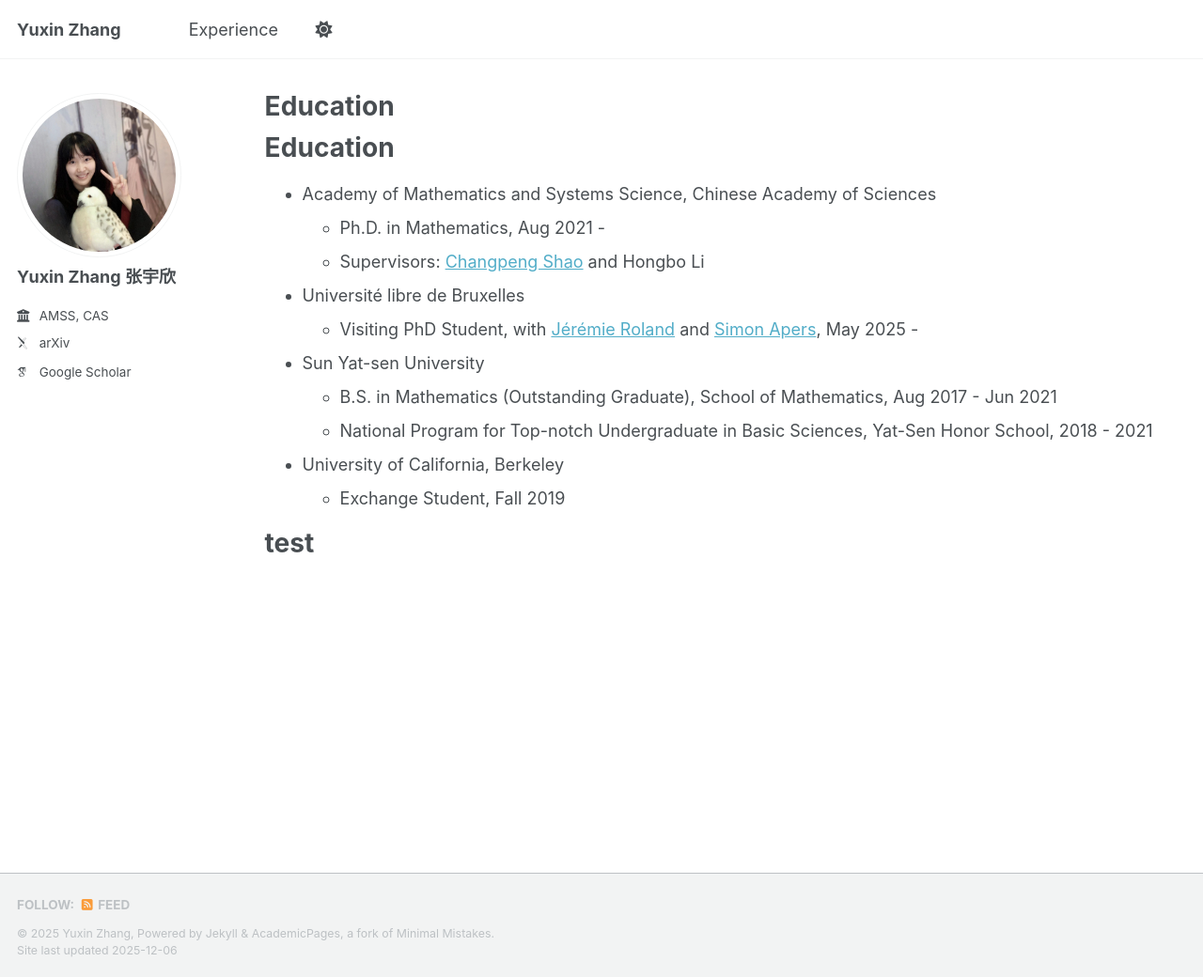
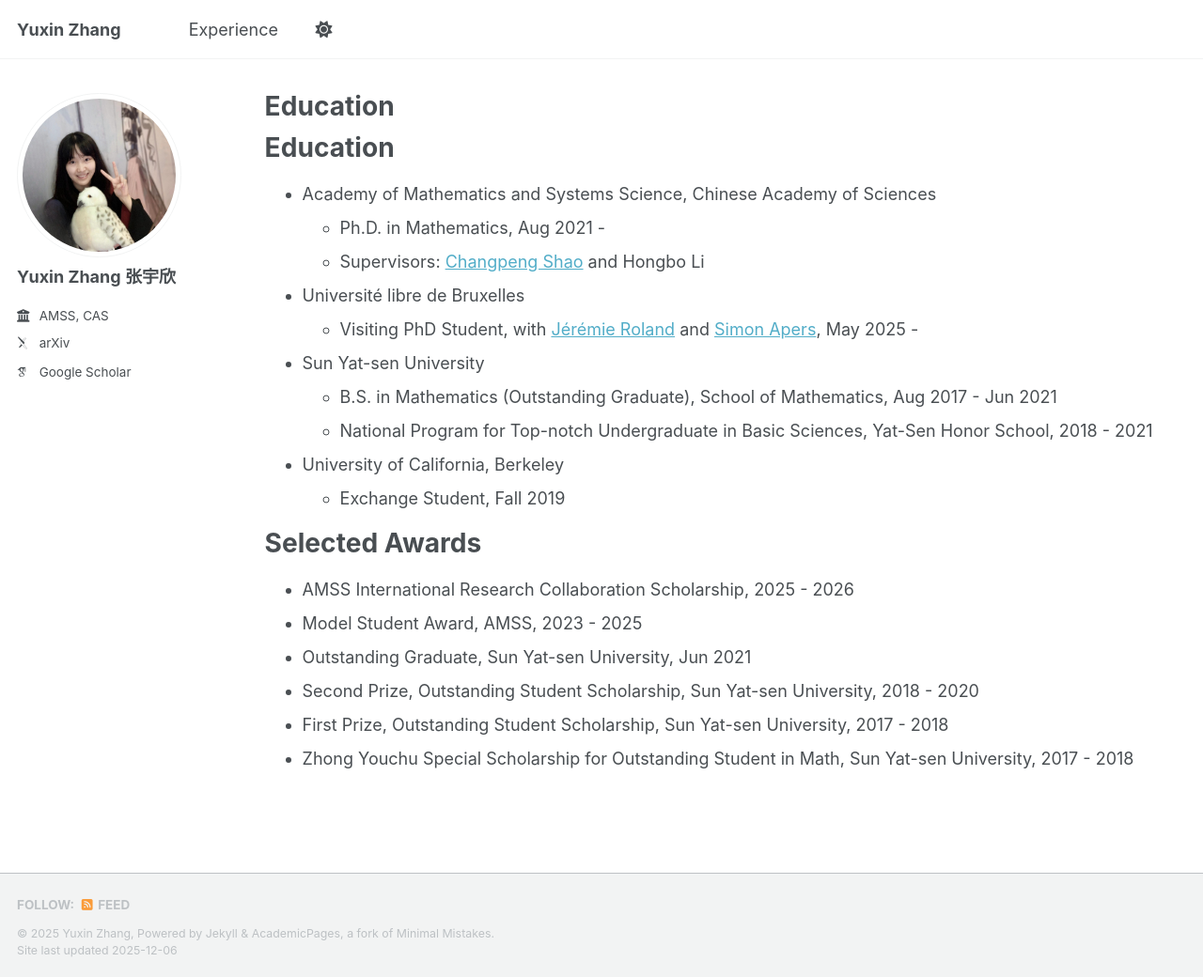
Before and after one commit to yuxinzhangmath/yuxinzhangmath.github.io, a Jekyll site: the page built from _pages/experience.md, in a window 1280 px wide and 1040 px high. Shown: the whole window at 94% size. Built offline with Jekyll 4.4.1, drawn with Linux system fonts in a browser that asks for light colours; some web fonts are replaced; a script bundle is joined from its source files by our own code; library files that are not in the unit come from our copies; our own code applies the rules of GitHub Pages for plain Markdown files.

Commit message:
Update experience.md

```diff
--- a/_pages/experience.md
+++ b/_pages/experience.md
@@ -21,4 +21,12 @@ author_profile: true
 * University of California, Berkeley
    * Exchange Student, Fall 2019
 
-# test
+
+# Selected Awards
+
+* AMSS International Research Collaboration Scholarship, 2025 - 2026
+* Model Student Award, AMSS, 2023 - 2025
+* Outstanding Graduate, Sun Yat-sen University, Jun 2021
+* Second Prize, Outstanding Student Scholarship, Sun Yat-sen University, 2018 - 2020
+* First Prize, Outstanding Student Scholarship, Sun Yat-sen University, 2017 - 2018
+* Zhong Youchu Special Scholarship for Outstanding Student in Math, Sun Yat-sen University, 2017 - 2018
```
